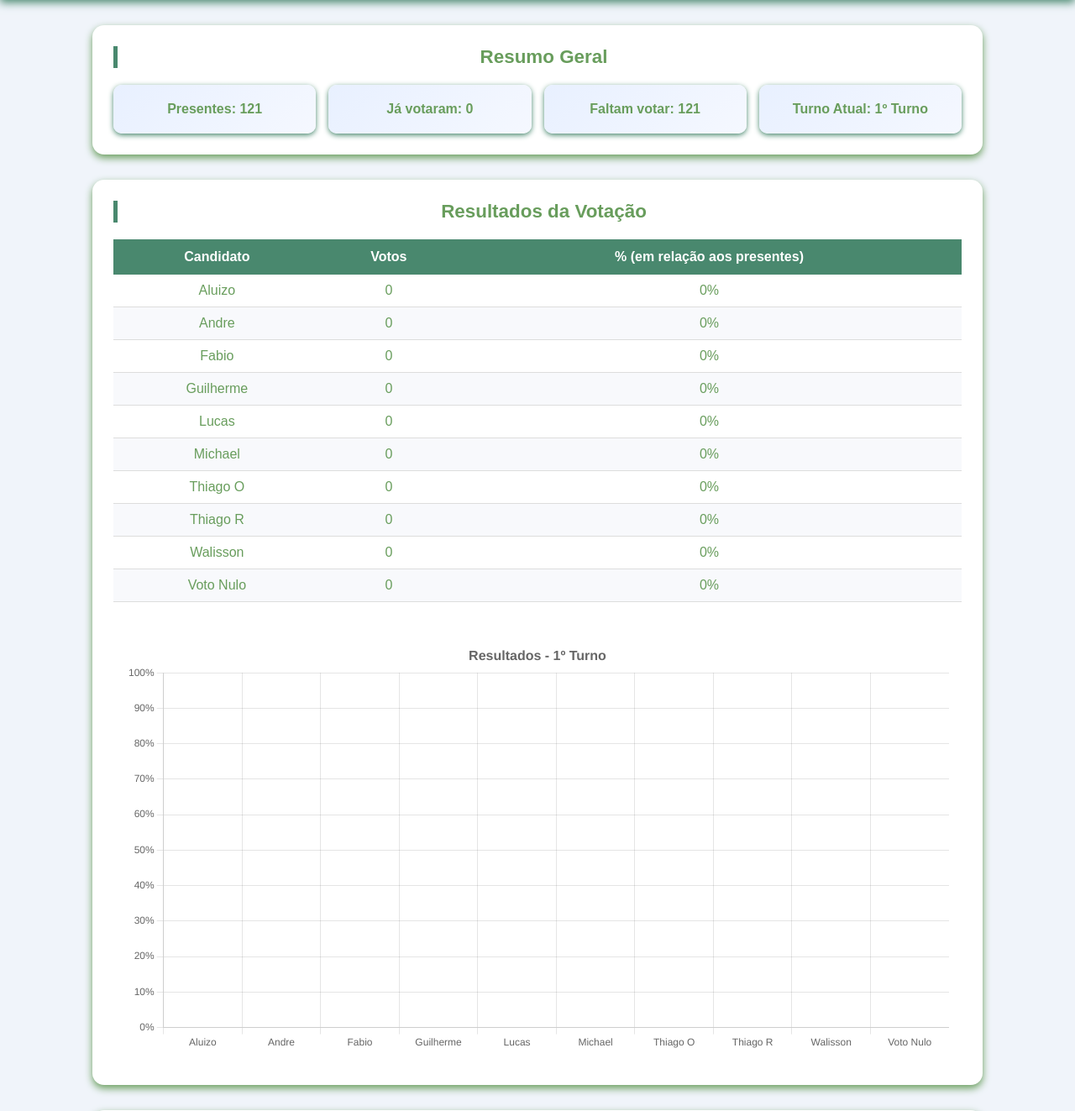
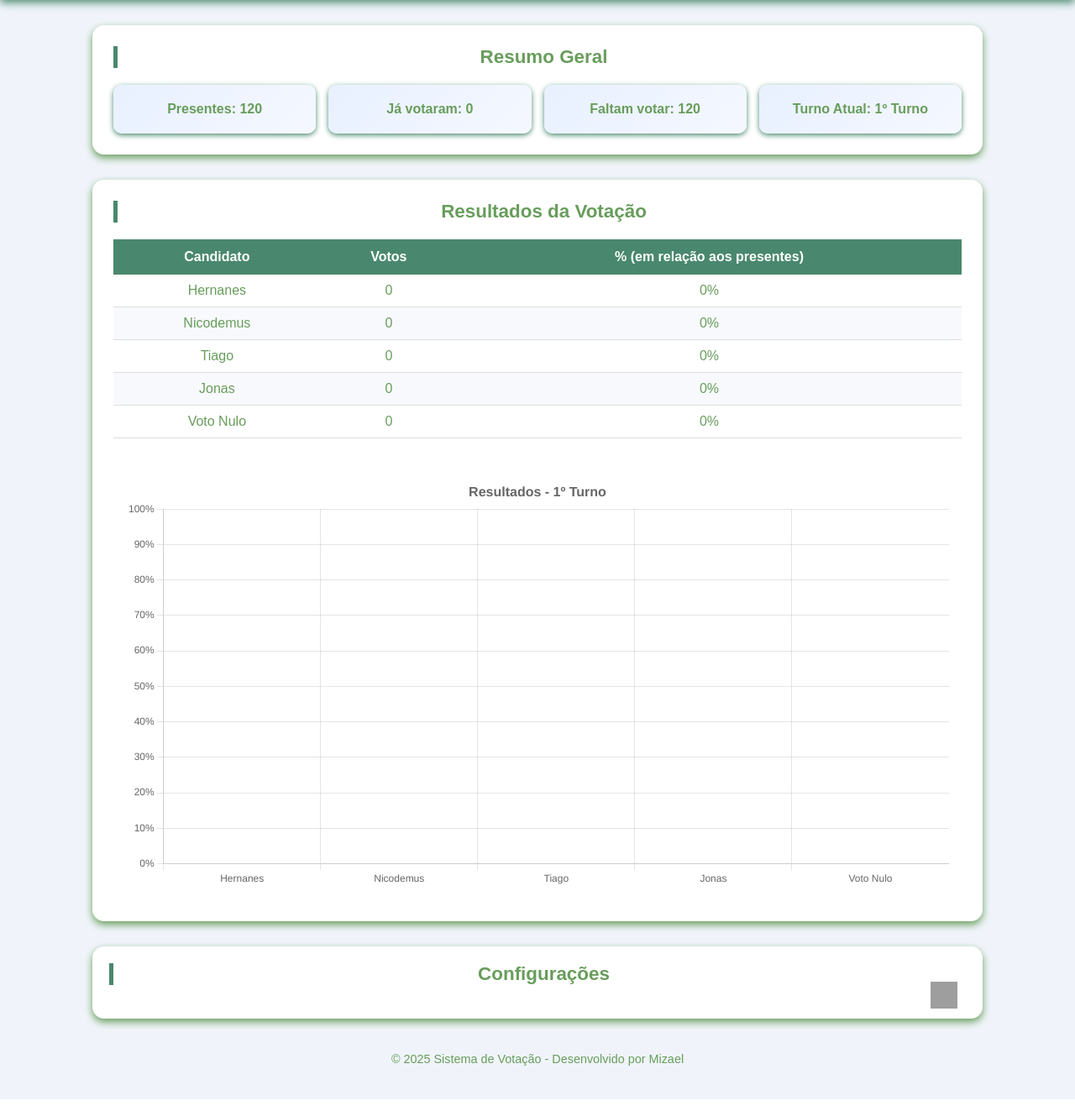
Before and after one commit to mizaflix/Sistema-de-Votacao, a Flask app: page /admin in a window 1280 px wide. Shown: the part 68-1391 px from the top of the page at 84% size. Run offline with Flask 3, Linux system fonts and the light colour scheme; the visitor is signed in with stand-in values (Sample User, id 1); grey boxes are pictures that could not be loaded.

Commit message:
Ajustes finais

```diff
--- a/app.py
+++ b/app.py
@@ -21,7 +21,7 @@ PADRAO_CANDIDATOS = [
     {"nome": "Thiago R"},
     {"nome": "Walisson"},
 ]
-PADRAO_TURNOS = ['1º turno', '2º turno']
+PADRAO_TURNOS = ['1º turno', '2º turno', '3° turno']
 PADRAO_CONFIG = {
     "candidatos": PADRAO_CANDIDATOS,
     "turnos": PADRAO_TURNOS,
@@ -116,13 +116,34 @@ def inicializar_arquivos():
     with open(ARQ_CONFIG, 'w', encoding='utf-8') as f:
         json.dump(config, f, indent=4, ensure_ascii=False)
 
+@app.route('/config_turno')
+def config_turno():
+    config = ler_json_seguro(ARQ_CONFIG, PADRAO_CONFIG)
+    return jsonify({'turno_atual': config.get('turno_atual')})
 
 
 @app.route('/')
 def index():
     config = ler_json_seguro(ARQ_CONFIG, PADRAO_CONFIG)
-    candidatos = config['candidatos']
-    return render_template('index.html', candidatos=candidatos)
+    turno_atual = config.get('turno_atual', '1º Turno')
+
+    # pega a lista de nomes dos candidatos desse turno
+    nomes_turno = config.get('candidatos_por_turno', {}).get(turno_atual, [])
+
+    # busca os objetos completos (com nome e foto)
+    candidatos_completos = []
+    for nome in nomes_turno:
+        if nome == "Voto Nulo":
+            candidatos_completos.append({"nome": "Voto Nulo", "foto": None})
+            continue
+        for c in config.get('candidatos', []):
+            if c['nome'] == nome:
+                candidatos_completos.append(c)
+                break
+
+    return render_template('index.html', candidatos=candidatos_completos, turno_atual=turno_atual)
+
+
 
 
 @app.route('/votar', methods=['POST'])
--- a/config.json
+++ b/config.json
@@ -5,7 +5,7 @@
         "3º Turno"
     ],
     "turno_atual": "1º Turno",
-    "presentes": 121,
+    "presentes": 120,
     "candidatos": [
         {
             "nome": "Aluizo",
@@ -42,28 +42,38 @@
         {
             "nome": "Walisson",
             "foto": "walisson.png"
+        },
+        {
+            "nome": "Hernanes",
+            "foto": "hernanes.png"
+        },
+        {
+            "nome": "Nicodemus",
+            "foto": "nicodemus.png"
+        },
+        {
+            "nome": "Jonas",
+            "foto": "jonas.png"
+        },
+        {
+            "nome": "Tiago",
+            "foto": "tiago.png"
         }
     ],
     "votaram": 0,
     "candidatos_por_turno": {
         "1º Turno": [
-            "Aluizo",
-            "Andre",
-            "Fabio",
-            "Guilherme",
-            "Lucas",
-            "Michael",
-            "Thiago O",
-            "Thiago R",
-            "Walisson",
+            "Hernanes",
+            "Nicodemus",
+            "Tiago",
+            "Jonas",
             "Voto Nulo"
         ],
         "2º Turno": [
-            "Lucas",
-            "Thiago O",
-            "Thiago R",
             "Voto Nulo"
         ],
-        "3º Turno": []
+        "3º Turno": [
+            "Voto Nulo"
+        ]
     }
 }
--- a/static/style.css
+++ b/static/style.css
@@ -436,8 +436,9 @@ header h1 {
 
 .botoes-config {
   margin-top: 15px;
-  display: flex;
+  display: block;
   gap: 10px;
+  text-align: center;
 }
  /* === MODAL DE CONFIRMAÇÃO === */
     .modal-overlay {
--- a/votos.json
+++ b/votos.json
@@ -18,7 +18,11 @@
         "Thiago O": 0,
         "Thiago R": 0,
         "Walisson": 0,
-        "Voto Nulo": 0
+        "Voto Nulo": 0,
+        "Hernanes": 0,
+        "Nicodemus": 0,
+        "Jonas": 0,
+        "Tiago": 0
     },
     "2º Turno": {
         "Lucas": 0,
@@ -26,5 +30,10 @@
         "Thiago R": 0,
         "Voto Nulo": 0
     },
-    "3º Turno": {}
+    "3º Turno": {
+        "Fabio": 0,
+        "Andre": 0,
+        "Aluizo": 0,
+        "Voto Nulo": 0
+    }
 }
```
Also changed, not shown: templates/index.html (+39 -3 lines), static/hernanes.png (added), static/jonas.png (added), static/nicodemus.png (added), static/tiago.png (added).
